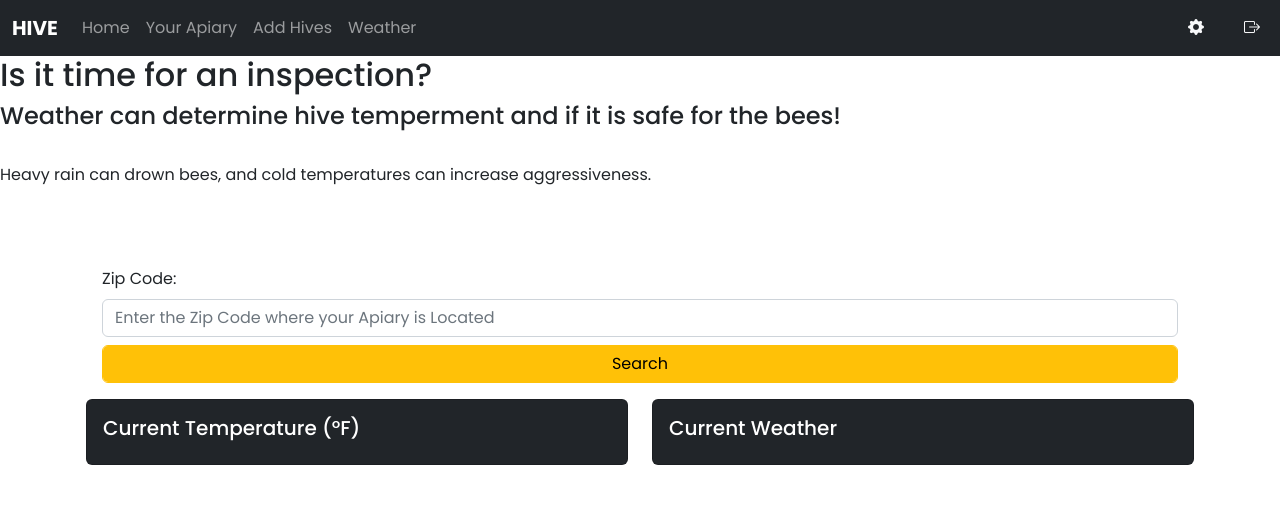
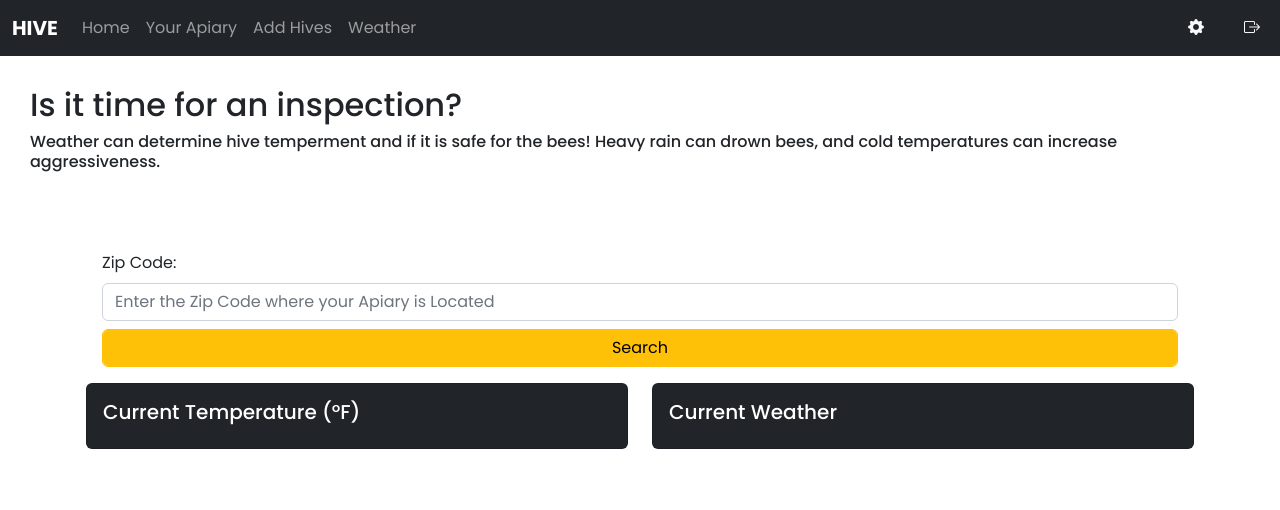
Before and after one commit to scarlettscoville/Hive_Apiary_Management_App, a Flask app: page /weather in a window 1280 px wide. Shown: the top 510 px of the page. Run offline with Flask 2, Linux system fonts and the light colour scheme; the visitor is signed in with stand-in values (Sample User, id 1).

Commit message:
added minor css tweaks

```diff
--- a/app/static/css/main.css
+++ b/app/static/css/main.css
@@ -39,3 +39,8 @@
     opacity: 0.4;
     z-index: -1;
 }
+
+.body {
+    margin: auto;
+    padding: 30px;
+}
--- a/app/templates/apiary.html.j2
+++ b/app/templates/apiary.html.j2
@@ -6,7 +6,7 @@ Apiary
 {% block content %}
 <div class="body">
 <h2>Your Apiary</h2>
-
+<br>
 {% for hiv in hives %}
   <div class="card" style="width: 18rem; display: inline-block; width: 20%">
     <div class="card-body">
--- a/app/templates/hive.html.j2
+++ b/app/templates/hive.html.j2
@@ -4,6 +4,7 @@ Hives
 {% endblock %}
 
 {% block content %}
+<div class="body">
 <h2>Add Hives</h2>
 <form action="{{url_for('main.hive')}}" method = "POST">
 
@@ -52,5 +53,6 @@ Hives
   {{form.submit(class="btn btn-warning form-control")}}
   </div>
 </form>
+</div>
 
 {% endblock %}
--- a/app/templates/login.html.j2
+++ b/app/templates/login.html.j2
@@ -4,7 +4,9 @@ Login
 {% endblock %}
 
 {% block content %}
-<h1>Login</h1>
+<div class="body">
+<h2>Login</h2>
+<br>
 <form action="{{url_for('auth.login')}}" method = "POST">
 
   {{form.hidden_tag()}}
@@ -28,4 +30,5 @@ Login
   {{form.submit(class="btn btn-warning form-control")}}
   </div>
 </form>
+</div>
 {% endblock %}
--- a/app/templates/weather.html.j2
+++ b/app/templates/weather.html.j2
@@ -8,12 +8,10 @@
 {% endblock %}
 
 {% block content %}
-<body>
+<div class="body">
     <div class = weather>
     <h2>Is it time for an inspection?</h2>
-    <h4>Weather can determine hive temperment and if it is safe for the bees!</h4>
-    <br>
-    <p>Heavy rain can drown bees, and cold temperatures can increase aggressiveness.
+    <h6>Weather can determine hive temperment and if it is safe for the bees! Heavy rain can drown bees, and cold temperatures can increase aggressiveness.</h6>
     </div>
     <div class="container mt-5 p-3 col-10">
         <div class="col">
@@ -49,7 +47,7 @@
 
 
 
-</body>
-</html>
+</div>
+
 
 {% endblock %}
```
Also changed, not shown: app/templates/register.html.j2 (+5 -2 lines).
